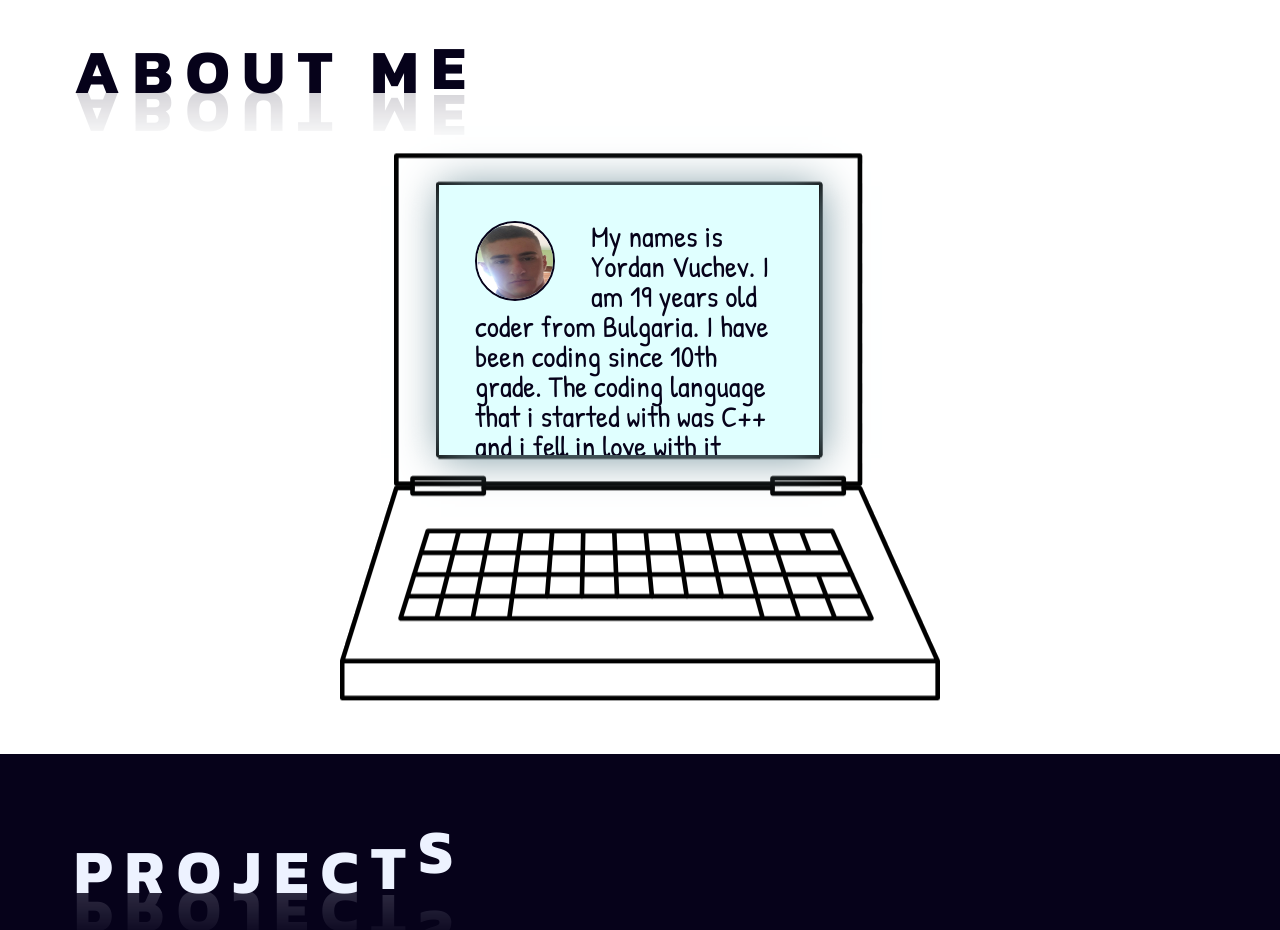
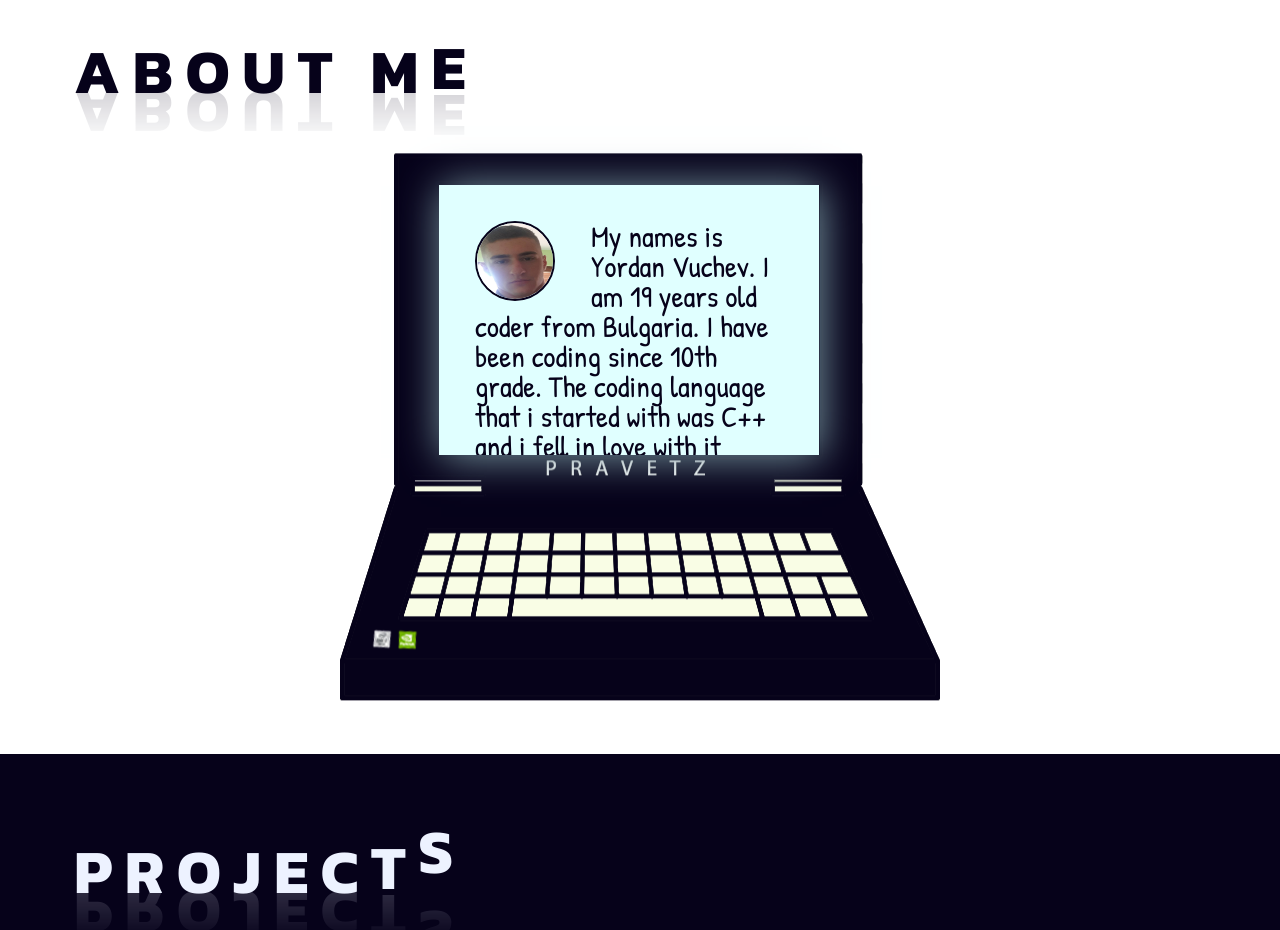
Before and after one commit to YordanVuchev/resume, a plain HTML site: page index.html in a window 1280 px wide. Shown: the part 740-1670 px from the top of the page. Drawn offline with Linux system fonts and the light colour scheme.

Commit message:
commit -m "about me section updated"

```diff
--- a/index.html
+++ b/index.html
@@ -64,7 +64,7 @@
         <span style="--i:6">m</span>
         <span style="--i:7">e</span>
       </h2>
-      <img class="monitor-img" alt="animated monitor" src="./photos/monitor-animated.png" />
+      <img class="monitor-img" alt="animated monitor" src="./photos/pravetz-aninated-monitor.png" />
       <div class="about">
         <img class="me-img" alt="Picture of me" src="./photos/selfie.jpg" />
         <p class="about-info"> My names is Yordan Vuchev. I am 19 years old coder from Bulgaria.
```
Also changed, not shown: photos/pravetz-aninated-monitor.png (added).
